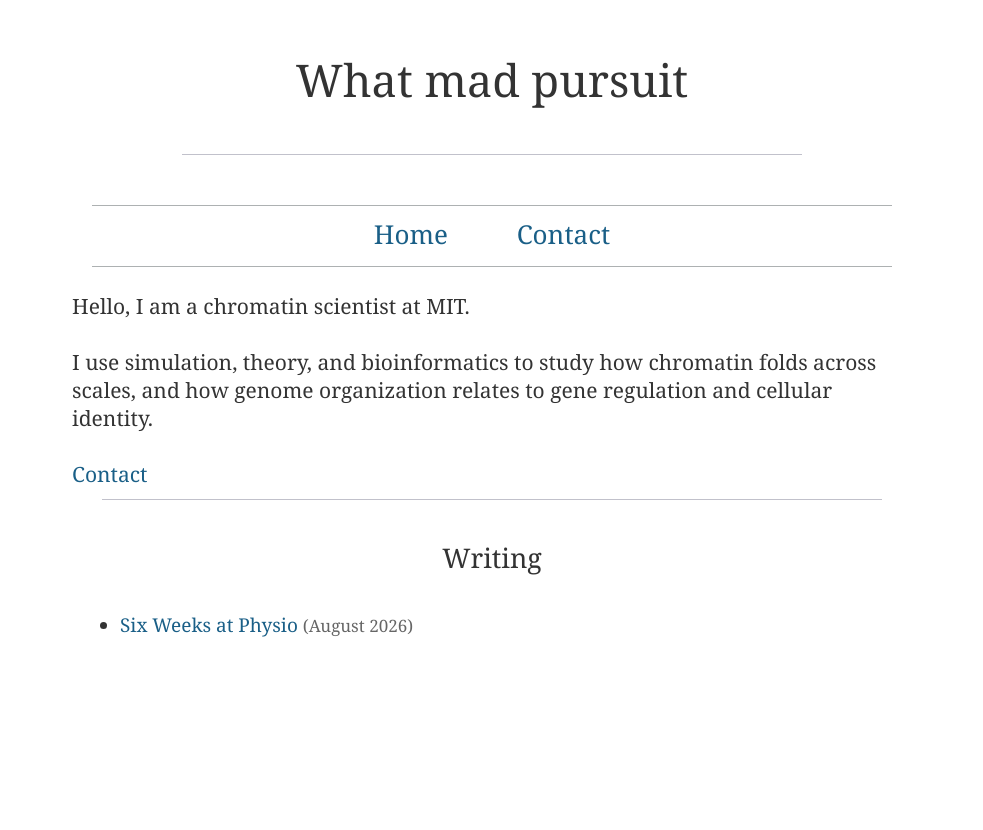
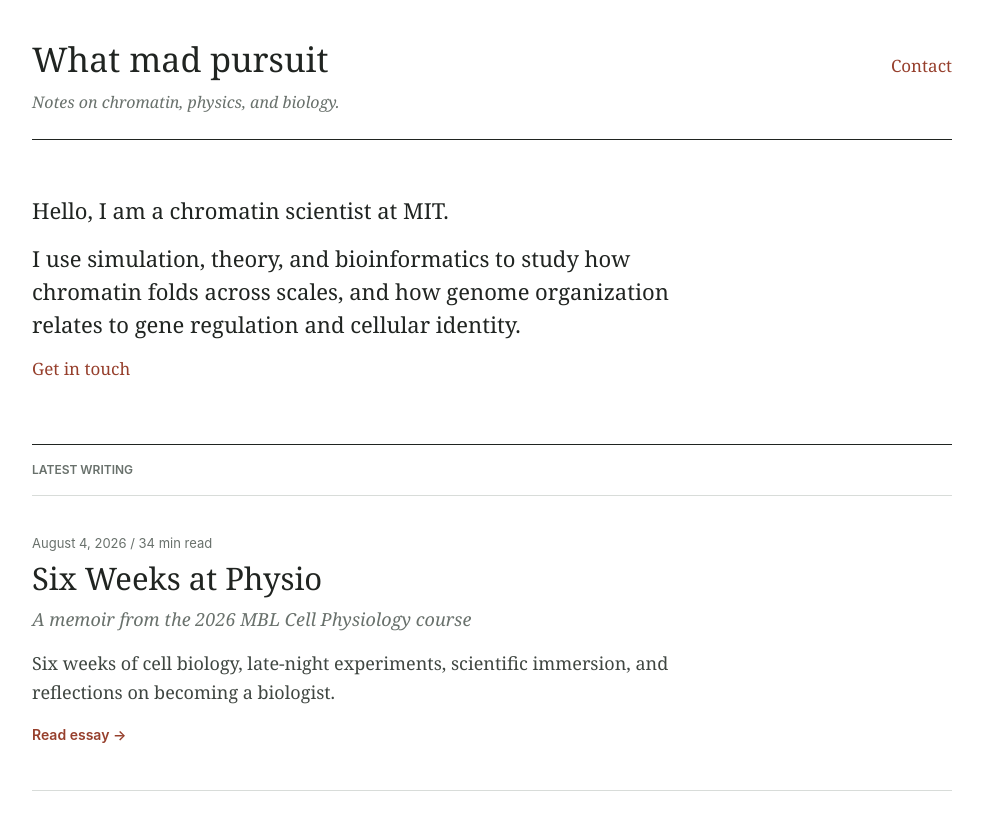
Before and after one commit to wtrhacker/wtrhacker.github.io, a Jekyll site: the page built from index.md, in a window 1280 px wide. Shown: the top 830 px of the page, without its empty margins (148-1131 px from the left). Built offline with Jekyll 4.4.1, drawn with Linux system fonts in a browser that asks for light colours.

Commit message:
Redesign homepage as a blog index

```diff
--- a/_includes/header.html
+++ b/_includes/header.html
@@ -1,15 +1,14 @@
 <a class="skip-link" href="#main-content">Skip to content</a>
 <header id="header">
-  <div class="top-banner">
-    <h1>{% if page.url == '/' %}{{ site.title }}{% else %}{{ page.title }}{% endif %}</h1>
-    <br>
-    <hr>
+  <div class="masthead">
+    {% if page.url == '/' %}
+      <h1 class="site-title"><a href="{{ '/' | relative_url }}">{{ site.title }}</a></h1>
+    {% else %}
+      <p class="site-title"><a href="{{ '/' | relative_url }}">{{ site.title }}</a></p>
+    {% endif %}
+    <nav class="navigation" aria-label="Main navigation">
+      <a href="mailto:trwang@mit.edu">Contact</a>
+    </nav>
   </div>
+  <p class="site-description">Notes on chromatin, physics, and biology.</p>
 </header>
-
-<nav class="navigation" aria-label="Main navigation">
-  <ul>
-    <li><a href="{{ '/' | relative_url }}"{% if page.url == '/' %} aria-current="page"{% endif %}>Home</a></li>
-    <li><a href="mailto:trwang@mit.edu">Contact</a></li>
-  </ul>
-</nav>
--- a/assets/css/main.css
+++ b/assets/css/main.css
@@ -1,8 +1,11 @@
 :root {
-  --text: #333333;
-  --link: #1a5f87;
-  --link-hover: #7700b3;
-  --rule: #adb1b2;
+  --paper: #ffffff;
+  --text: #202421;
+  --muted: #69716c;
+  --rule: #d8dcd9;
+  --accent: #963f2c;
+  --accent-dark: #67281b;
+  --wash: #f4f6f3;
 }
 
 html,
@@ -15,6 +18,8 @@ h3,
 p,
 a,
 img,
+figure,
+figcaption,
 strong,
 ul,
 ol,
@@ -39,28 +44,28 @@ hr {
 }
 
 body {
-  margin: 0;
-  padding: 0;
-  background: #ffffff;
+  background: var(--paper);
   color: var(--text);
   font-family: Baskerville, Georgia, serif;
-  font-size: 18px;
-  line-height: 28px;
+  font-size: 19px;
+  line-height: 1.58;
 }
 
 a {
-  color: var(--link);
+  color: var(--accent);
   text-decoration: none;
 }
 
 a:hover {
-  color: var(--link-hover);
+  color: var(--accent-dark);
   text-decoration: underline;
+  text-decoration-thickness: 1px;
+  text-underline-offset: 3px;
 }
 
 a:focus-visible {
-  outline: 2px solid var(--link-hover);
-  outline-offset: 3px;
+  outline: 2px solid var(--accent);
+  outline-offset: 4px;
 }
 
 h1,
@@ -71,100 +76,69 @@ h3 {
 }
 
 h1 {
-  margin-bottom: 10px;
-  font-size: 39px;
-  line-height: 1.1;
+  font-size: 46px;
+  line-height: 1.08;
 }
 
 h2 {
-  margin-bottom: 15px;
-  font-size: 27px;
-  line-height: 1.1;
-  text-align: center;
+  font-size: 31px;
+  line-height: 1.16;
 }
 
 h3 {
-  margin-bottom: 10px;
-  font-size: 22px;
-  line-height: 1.1;
-}
-
-hr {
-  width: 100%;
-  height: 2px;
-  margin: 5px 0 15px;
-  padding: 0;
-  border-bottom: 1px solid #c1c1cb;
+  font-size: 23px;
+  line-height: 1.25;
 }
 
 ul,
 ol {
-  margin: 0;
-  padding: 0;
+  padding-left: 24px;
 }
 
-ul li,
-ol li {
-  margin: 0 0 10px 18px;
-  font-size: 19px;
-  line-height: 20px;
-}
-
-ul li {
-  list-style-type: disc;
-}
-
-ol li {
-  list-style-type: decimal;
+li {
+  margin-bottom: 10px;
 }
 
 #wrapper {
-  width: 1000px;
+  width: min(920px, calc(100% - 48px));
   margin: 0 auto;
 }
 
 #header {
-  padding: 30px 180px;
+  padding: 42px 0 24px;
+  border-bottom: 1px solid var(--text);
 }
 
-#header .top-banner {
-  min-height: 50px;
-  padding: 10px 10px 5px;
+.masthead {
+  display: flex;
+  align-items: baseline;
+  justify-content: space-between;
+  gap: 24px;
 }
 
-#header h1 {
-  margin: 5px;
-  padding: 10px;
+.site-title {
+  font-size: 34px;
+  line-height: 1;
+}
+
+.site-title a {
   color: var(--text);
-  font-family: Baskerville, Georgia, serif;
-  font-size: 45px;
-  text-align: center;
+}
+
+.site-title a:hover {
+  color: var(--accent);
+  text-decoration: none;
+}
+
+.site-description {
+  margin-top: 10px;
+  color: var(--muted);
+  font-size: 16px;
+  font-style: italic;
 }
 
 .navigation {
-  margin: 0 100px 20px;
-  padding: 15px 5px;
-  border-top: 1px solid var(--rule);
-  border-bottom: 1px solid var(--rule);
-  text-align: center;
-}
-
-.navigation ul {
-  margin: 0;
-  padding: 0;
-}
-
-.navigation ul li {
-  display: inline;
-  margin: 0;
-  padding: 0 32px;
-  font-size: 26px;
-  line-height: 1;
-  list-style-type: none;
-}
-
-.navigation a {
-  color: var(--link);
+  font-size: 17px;
 }
 
 .skip-link {
@@ -173,8 +147,8 @@ ol li {
   left: 12px;
   z-index: 10;
   padding: 7px 10px;
-  background: #ffffff;
-  color: var(--link);
+  background: var(--paper);
+  color: var(--accent);
 }
 
 .skip-link:focus {
@@ -182,37 +156,154 @@ ol li {
 }
 
 .intro {
-  margin: 0 60px;
-  padding: 5px 20px;
-  font-size: 21px;
+  max-width: 700px;
+  padding: 54px 0 62px;
+  font-size: 22px;
+  line-height: 1.52;
 }
 
-.links {
-  margin: 0 90px;
-  padding: 0 20px;
-  font-size: 21px;
+.intro p + p {
+  margin-top: 14px;
 }
 
-.date {
-  color: #666666;
+.intro-contact {
   font-size: 17px;
 }
 
+.section-label {
+  color: var(--muted);
+  font-family: -apple-system, BlinkMacSystemFont, "Segoe UI", sans-serif;
+  font-size: 12px;
+  font-weight: 600;
+  letter-spacing: 0;
+  text-transform: uppercase;
+}
+
+.archive {
+  padding-bottom: 80px;
+  border-top: 1px solid var(--text);
+}
+
+.archive > .section-label {
+  padding: 18px 0;
+  border-bottom: 1px solid var(--rule);
+}
+
+.post-preview {
+  display: grid;
+  grid-template-columns: minmax(0, 1fr);
+  gap: 36px;
+  padding: 38px 0 42px;
+  border-bottom: 1px solid var(--rule);
+}
+
+.post-preview.has-image {
+  grid-template-columns: minmax(0, 1fr) minmax(220px, 34%);
+}
+
+.post-preview-meta,
+.post-meta {
+  color: var(--muted);
+  font-family: -apple-system, BlinkMacSystemFont, "Segoe UI", sans-serif;
+  font-size: 13px;
+  line-height: 1.4;
+}
+
+.post-preview h3 {
+  margin-top: 9px;
+  font-size: 31px;
+  line-height: 1.16;
+}
+
+.post-preview h3 a {
+  color: var(--text);
+}
+
+.post-preview h3 a:hover {
+  color: var(--accent);
+  text-decoration: none;
+}
+
+.post-preview-subtitle {
+  margin-top: 8px;
+  color: var(--muted);
+  font-size: 18px;
+  font-style: italic;
+}
+
+.post-preview-excerpt {
+  max-width: 650px;
+  margin-top: 16px;
+  color: #3f4641;
+  font-size: 18px;
+}
+
+.read-more {
+  display: inline-block;
+  margin-top: 18px;
+  font-family: -apple-system, BlinkMacSystemFont, "Segoe UI", sans-serif;
+  font-size: 14px;
+  font-weight: 600;
+}
+
+.post-preview-image {
+  align-self: start;
+  aspect-ratio: 4 / 3;
+  overflow: hidden;
+  background: var(--wash);
+}
+
+.post-preview-image img {
+  display: block;
+  width: 100%;
+  height: 100%;
+  object-fit: cover;
+}
+
 .post {
-  margin: 0 90px;
-  padding: 5px 20px 60px;
-  font-size: 21px;
+  width: min(720px, 100%);
+  margin: 0 auto;
+  padding: 58px 0 80px;
+  font-size: 20px;
+}
+
+.post-header {
+  margin-bottom: 42px;
+  padding-bottom: 32px;
+  border-bottom: 1px solid var(--rule);
+}
+
+.post-header h1 {
+  margin-top: 12px;
 }
 
 .post-subtitle {
-  margin-bottom: 8px;
-  text-align: center;
+  margin-top: 14px;
+  color: #4d554f;
+  font-size: 22px;
+  font-style: italic;
 }
 
 .post-meta {
-  color: #555555;
-  font-size: 17px;
-  text-align: center;
+  margin-top: 18px;
+}
+
+.post-hero {
+  margin-top: 30px;
+}
+
+.post-hero img {
+  display: block;
+  width: 100%;
+  height: auto;
+  max-height: 520px;
+  object-fit: cover;
+}
+
+.post-hero figcaption {
+  margin-top: 8px;
+  color: var(--muted);
+  font-size: 14px;
 }
 
 .post-content p {
@@ -220,81 +311,105 @@ ol li {
 }
 
 .post-content h2 {
-  margin: 50px 0 28px;
-  padding-top: 22px;
-  border-top: 1px solid #c1c1cb;
+  margin: 50px 0 24px;
+  padding-top: 28px;
+  border-top: 1px solid var(--rule);
 }
 
-.post-content > p:first-child {
-  font-size: 21px;
+.post-content h3 {
+  margin: 38px 0 18px;
 }
 
 .back-link {
-  margin-top: 18px;
+  margin-top: 54px;
+  padding-top: 22px;
+  border-top: 1px solid var(--text);
+  font-size: 16px;
 }
 
 .error-page {
-  text-align: center;
+  padding: 64px 0;
 }
 
-@media (max-width: 768px) {
+@media (max-width: 700px) {
   #wrapper {
-    width: auto;
-    max-width: 100%;
-    padding: 0 12px;
+    width: min(100% - 30px, 920px);
   }
 
   #header {
-    padding: 20px 0 10px;
+    padding: 28px 0 18px;
   }
 
-  #header .top-banner {
-    padding: 5px 0;
+  .site-title {
+    font-size: 28px;
   }
 
-  #header h1 {
-    padding: 6px;
-    font-size: 30px;
+  .site-description {
+    font-size: 14px;
+  }
+
+  .intro {
+    padding: 38px 0 44px;
+    font-size: 19px;
+  }
+
+  .post-preview,
+  .post-preview.has-image {
+    grid-template-columns: 1fr;
+    gap: 24px;
+    padding: 30px 0 34px;
+  }
+
+  .post-preview-image {
+    grid-row: 1;
+    width: 100%;
+  }
+
+  .post-preview h3 {
+    font-size: 27px;
+  }
+
+  .post-preview-excerpt {
+    font-size: 17px;
+  }
+
+  .post {
+    padding: 42px 0 60px;
+    font-size: 18px;
+  }
+
+  .post-header h1 {
+    font-size: 37px;
+  }
+
+  .post-subtitle {
+    font-size: 19px;
+  }
+
+  .post-content p {
+    margin-bottom: 24px;
+  }
+
+  .post-content h2 {
+    margin-top: 42px;
+    font-size: 27px;
+  }
+}
+
+@media (max-width: 420px) {
+  .masthead {
+    align-items: flex-start;
+  }
+
+  .site-title {
+    font-size: 25px;
   }
 
   .navigation {
-    margin: 0;
-    padding: 10px 5px;
+    font-size: 15px;
   }
 
-  .navigation ul li {
-    display: inline-block;
-    padding: 4px 9px;
-    font-size: 18px;
-  }
-
-  .intro,
-  .post {
-    margin: 0;
-    padding: 5px 8px 40px;
-    font-size: 18px;
-  }
-
-  .links {
-    margin: 0;
-    padding: 5px 8px 40px;
-    font-size: 18px;
-  }
-
-  ul li,
-  ol li {
-    margin: 0 0 10px 18px;
-    font-size: 17px;
-    line-height: 1.4;
-  }
-
-  h2 {
-    font-size: 23px;
-  }
-
-  .post-content p,
-  .post-content > p:first-child {
-    font-size: 18px;
-    line-height: 28px;
+  .post-header h1 {
+    font-size: 32px;
   }
 }
--- a/index.md
+++ b/index.md
@@ -6,20 +6,32 @@ permalink: /
 
 <div class="intro">
   <p>Hello, I am a chromatin scientist at MIT.</p>
-  <br>
   <p>I use simulation, theory, and bioinformatics to study how chromatin folds across scales, and how genome organization relates to gene regulation and cellular identity.</p>
-  <br>
-  <p><a href="mailto:trwang@mit.edu">Contact</a></p>
+  <p class="intro-contact"><a href="mailto:trwang@mit.edu">Get in touch</a></p>
 </div>
 
-<section class="links" aria-labelledby="writing-heading">
-  <hr>
-  <br>
-  <h2 id="writing-heading">Writing</h2>
-  <br>
-  <ul class="post-list">
+<section class="archive" aria-labelledby="writing-heading">
+  <h2 class="section-label" id="writing-heading">Latest writing</h2>
   {% for post in site.posts %}
-    <li><a href="{{ post.url | relative_url }}">{{ post.title }}</a> <span class="date">({{ post.date | date: "%B %Y" }})</span></li>
+    <article class="post-preview{% if post.image %} has-image{% endif %}">
+      <div class="post-preview-copy">
+        {% assign words = post.content | number_of_words %}
+        {% assign minutes = words | divided_by: 220 | plus: 1 %}
+        <p class="post-preview-meta">
+          <time datetime="{{ post.date | date_to_xmlschema }}">{{ post.date | date: "%B %-d, %Y" }}</time>
+          <span aria-hidden="true"> / </span>
+          <span>{{ minutes }} min read</span>
+        </p>
+        <h3><a href="{{ post.url | relative_url }}">{{ post.title }}</a></h3>
+        {% if post.subtitle %}<p class="post-preview-subtitle">{{ post.subtitle }}</p>{% endif %}
+        <p class="post-preview-excerpt">{{ post.description }}</p>
+        <p><a class="read-more" href="{{ post.url | relative_url }}">Read essay <span aria-hidden="true">&rarr;</span></a></p>
+      </div>
+      {% if post.image %}
+        <a class="post-preview-image" href="{{ post.url | relative_url }}" tabindex="-1" aria-hidden="true">
+          <img src="{{ post.image | relative_url }}" alt="">
+        </a>
+      {% endif %}
+    </article>
   {% endfor %}
-  </ul>
 </section>
```
Also changed, not shown: _layouts/post.html (+10 -5 lines), README.md.
